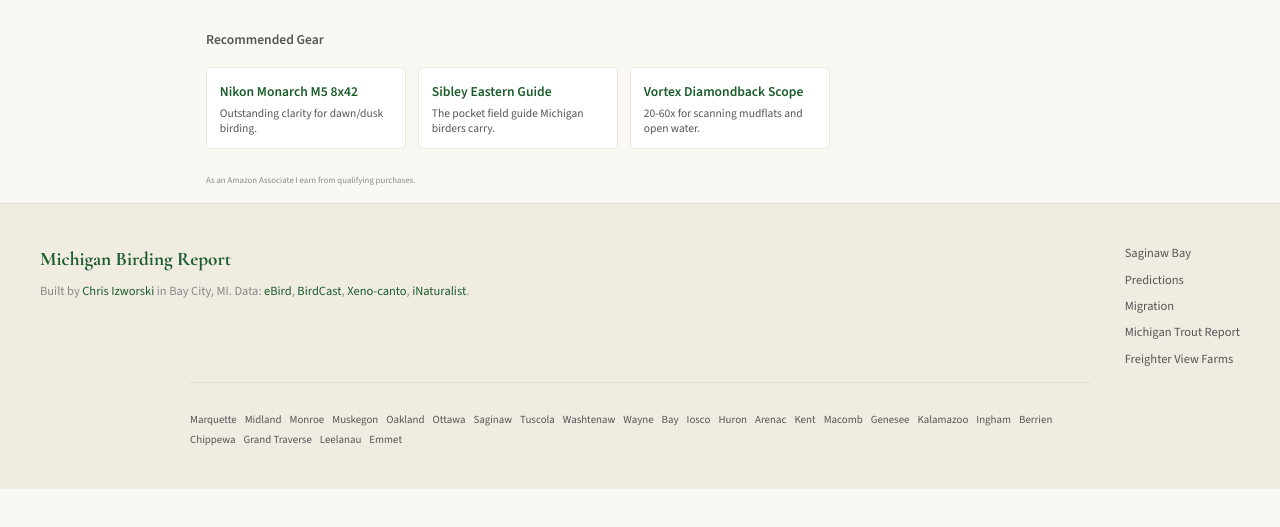
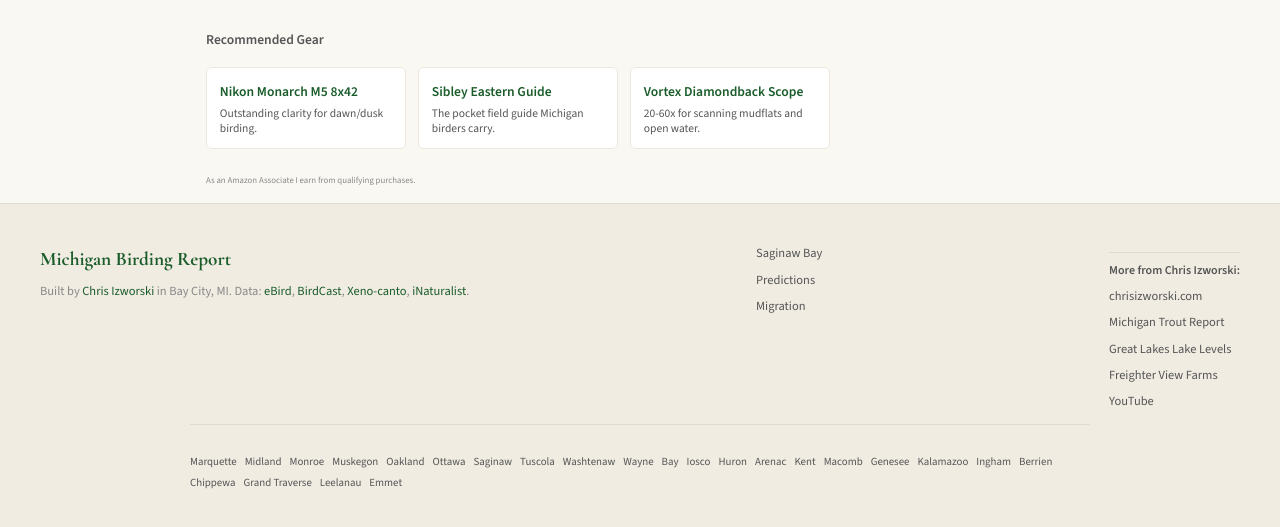
Before and after one commit to izworskic/michigan-birding-report, a website: page public/index.html in a window 1280 px wide. Shown: the part 746-1273 px from the top of the page. Before the commit the page ends 1235 px from the top, so only its background shows below. Drawn offline with nearby package versions, Linux system fonts and the light colour scheme; no server answers.

Commit message:
footer: add full Chris Izworski network block + fix stale subdomain
Replaces stale https://trout.chrisizworski.com link (now dead, 308s) with
https://michigantroutreport.com. Adds dedicated 'More from Chris Izworski'
section linking to chrisizworski.com, michigantroutreport.com,
greatlakeslevels.org, freighterviewfarms.com, and YouTube channel. Internal
nav (Saginaw Bay, Predictions, Migration) preserved in original section.

```diff
--- a/public/index.html
+++ b/public/index.html
@@ -160,8 +160,14 @@
         <a href="/saginaw-bay">Saginaw Bay</a>
         <a href="/predictions">Predictions</a>
         <a href="/migration">Migration</a>
-        <a href="https://trout.chrisizworski.com">Michigan Trout Report</a>
+      </div>
+      <div class="footer-links" style="margin-top:0.5rem;padding-top:0.5rem;border-top:1px solid var(--border);font-size:0.75rem">
+        <span style="color:var(--text-mid);font-weight:600">More from Chris Izworski:</span>
+        <a href="https://chrisizworski.com">chrisizworski.com</a>
+        <a href="https://michigantroutreport.com">Michigan Trout Report</a>
+        <a href="https://greatlakeslevels.org">Great Lakes Lake Levels</a>
         <a href="https://freighterviewfarms.com">Freighter View Farms</a>
+        <a href="https://www.youtube.com/@izworskic">YouTube</a>
       </div>
     </div>
     <div style="max-width:900px;margin:0.75rem auto 0;padding-top:0.75rem;border-top:1px solid var(--border)">
```
